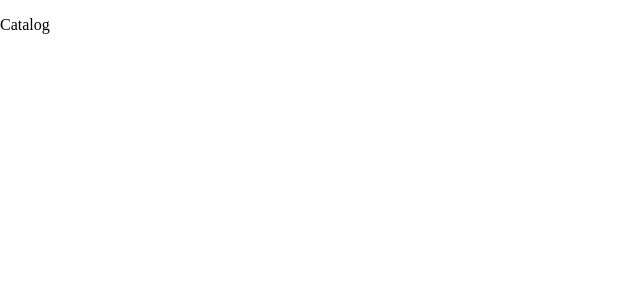
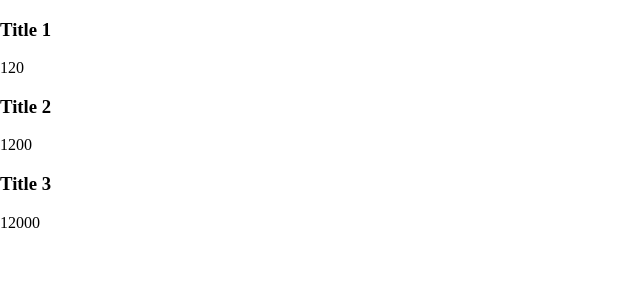
Before and after one commit to DaniilKvardakov/test-project, a Vue app: page /catalog in a window 1280 px wide. Shown: the top 300 px of the page, without its empty margins (0-640 px from the left). Built offline with nearby package versions, Linux system fonts and the light colour scheme.

Commit message:
feature: create Catalog view

```diff
--- a/src/views/Catalog.vue
+++ b/src/views/Catalog.vue
@@ -1,5 +1,9 @@
 <template>
   <div class="catalog">
-      <p>Catalog</p>
+    <CatalogList />
   </div>
 </template>
+
+<script setup lang="ts">
+import CatalogList from "../modules/CatalogList/CatalogList.vue";
+</script>
```
